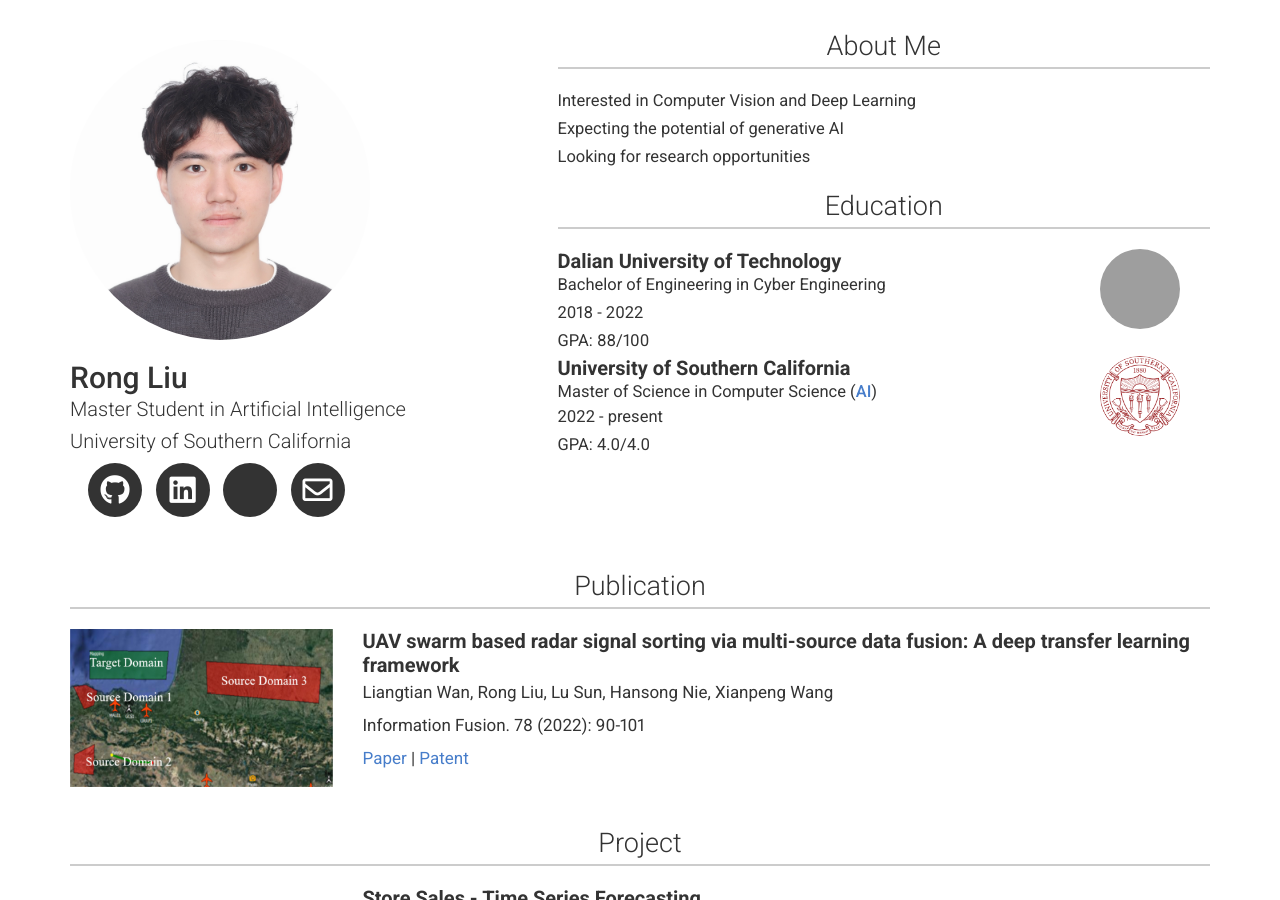
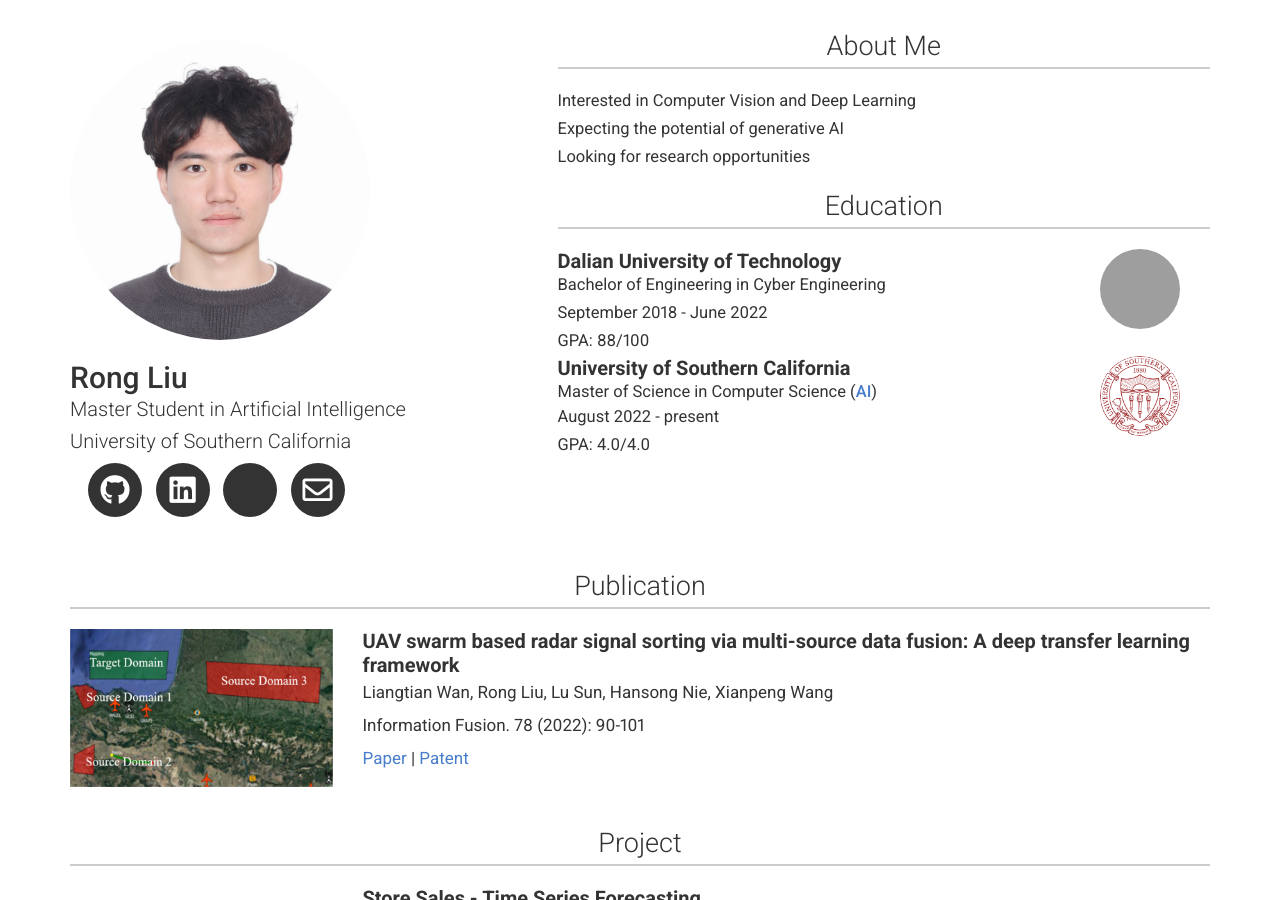
Before and after one commit to RongLiu-Leo/rongliu-leo.github.io, a Jekyll site: the page built from index.md, in a window 1280 px wide and 900 px high. Built offline with Jekyll 4.4.1, drawn with Linux system fonts in a browser that asks for light colours; nearby versions of some CDN libraries; a style sheet for code colours, icons or effects is not loaded; grey boxes are pictures that could not be loaded.

Commit message:
Update header.html

```diff
--- a/_includes/header.html
+++ b/_includes/header.html
@@ -69,10 +69,10 @@
         <div class="col-xs-12 col-sm-12 col-md-9 col-lg-9 details">
           <div>
             <h4 id="dalian-university-of-technology" style="display: inline;"><b>Dalian University of Technology</b></h4>
-            <i>2018 - 2022</i>
+            <i>September 2018 - June 2022</i>
           </div>
           <p>Bachelor of Engineering in Cyber Engineering</p>
-          <p>2018 - 2022</p>
+          <p>September 2018 - June 2022</p>
           <p>GPA: 88/100</p>
         </div>
         <div class="hidden-xs hidden-sm col-md-3 col-lg-3 no-print">
@@ -90,10 +90,10 @@
         <div class="col-xs-12 col-sm-12 col-md-9 col-lg-9 details">
           <div>
             <h4 id="university-of-southern-california" style="display: inline;"><b>University of Southern California</b></h4>
-            <i>2022 - present</i>
+            <i>August 2022 - present</i>
           </div>
           <p style="display: inline;">Master of Science in Computer Science (<a href="https://www.cs.usc.edu/academic-programs/masters/artificial-intelligence/">AI</a>)</p>
-          <p>2022 - present</p>
+          <p>August 2022 - present</p>
           <p>GPA: 4.0/4.0</p>
         </div>
         <div class="hidden-xs hidden-sm col-md-3 col-lg-3 no-print">
```
